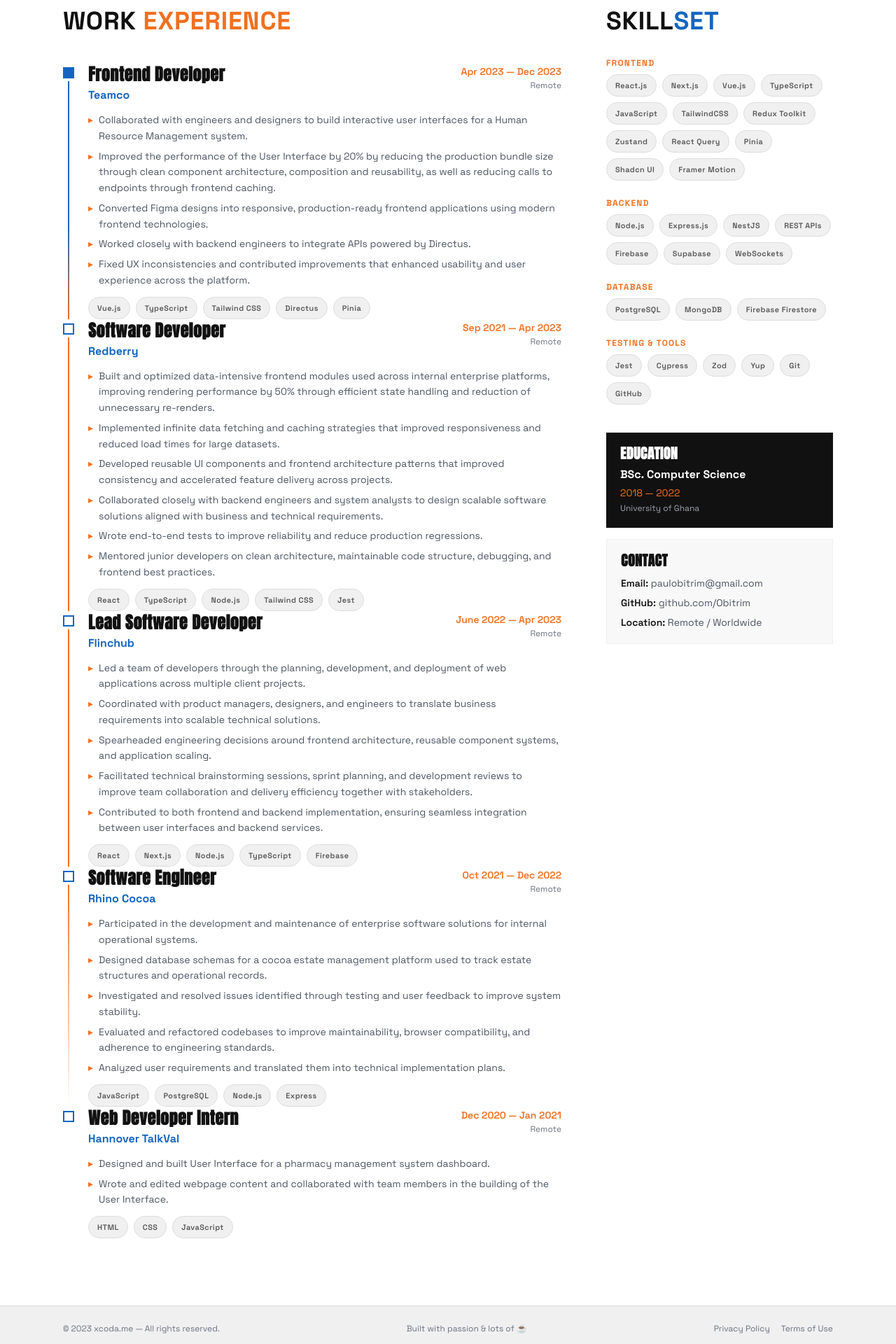
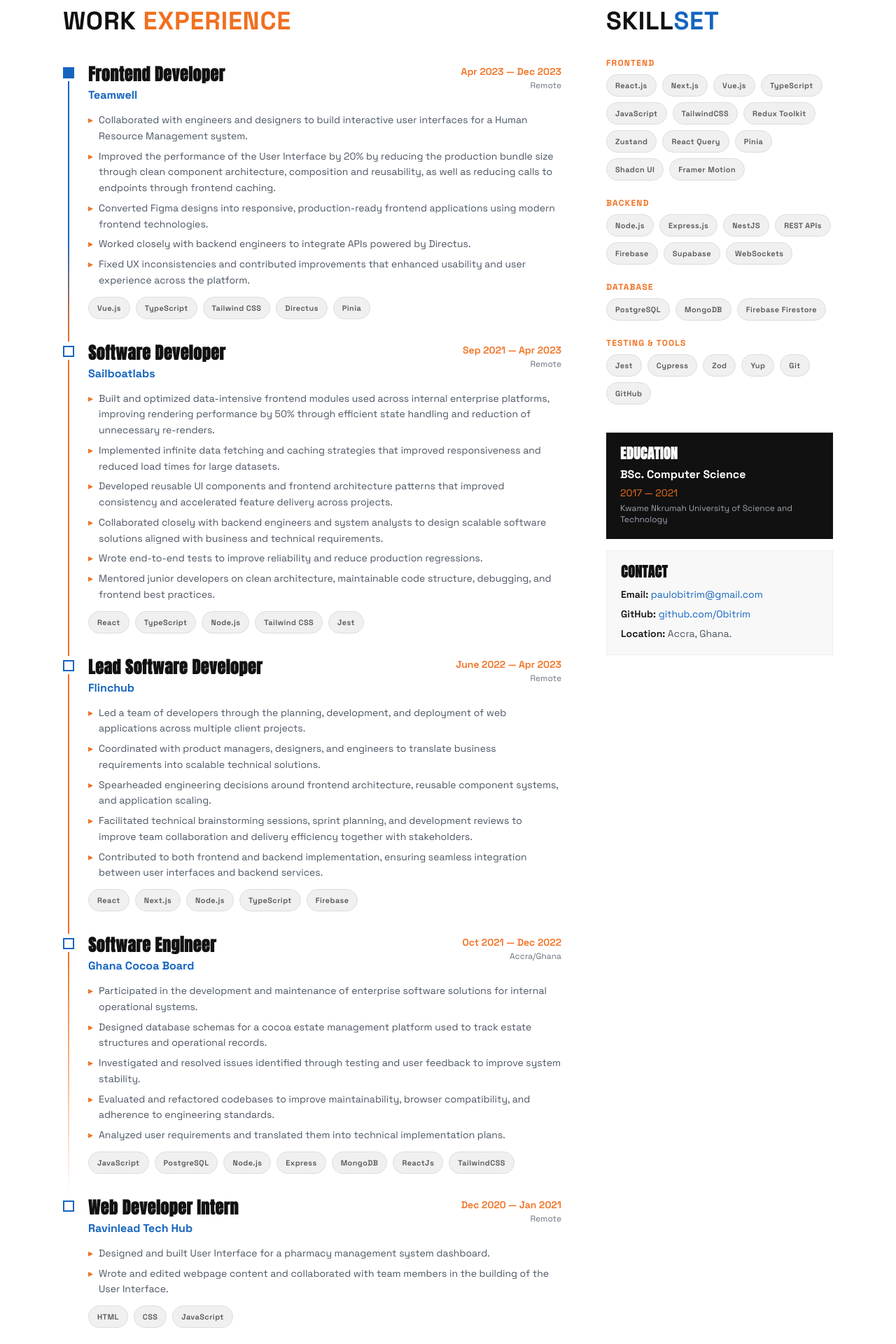
Before and after one commit to Obitrim/portfolio-2.0, a Next.js app: page /resume in a window 1280 px wide. Shown: the part 660-2580 px from the top of the page at 70% size. Built offline with nearby package versions, Linux system fonts and the light colour scheme.

Commit message:
refactor: update

```diff
--- a/src/components/v1/layout/app-footer/index.app-footer.tsx
+++ b/src/components/v1/layout/app-footer/index.app-footer.tsx
@@ -1,5 +1,3 @@
-import React from 'react';
-
 import AppContainer from '@/components/v1/hoc/container/index.container';
 
 const AppFooter = () => {
@@ -17,20 +15,6 @@
             reserved.
           </span>
           <span>Built with passion &amp; lots of ☕</span>
-          <div className='flex items-center gap-4'>
-            <a
-              href='#'
-              className='transition-colors hover:text-[var(--graffiti-blue)]'
-            >
-              Privacy Policy
-            </a>
-            <a
-              href='#'
-              className='transition-colors hover:text-[var(--graffiti-blue)]'
-            >
-              Terms of Use
-            </a>
-          </div>
         </div>
       </AppContainer>
     </footer>
--- a/src/features/landing/cta/index.cta.tsx
+++ b/src/features/landing/cta/index.cta.tsx
@@ -1,6 +1,6 @@
-import React, { useRef } from 'react';
+import { useRef } from 'react';
 import { HiMail, HiPhone } from 'react-icons/hi';
-import { ImGithub, ImLinkedin, ImTwitter } from 'react-icons/im';
+import { ImGithub, ImLinkedin } from 'react-icons/im';
 
 import clsxm from '@/lib/clsxm';
 import { useInView } from '@/hooks/useInView';
@@ -18,11 +18,11 @@
     icon: <ImGithub className='h-5 w-5' />,
     label: 'Github',
   },
-  {
-    href: 'https://twitter.com/EvangelistPau10',
-    icon: <ImTwitter className='h-5 w-5' />,
-    label: 'Twitter',
-  },
+  // {
+  //   href: 'https://twitter.com/EvangelistPau10',
+  //   icon: <ImTwitter className='h-5 w-5' />,
+  //   label: 'Twitter',
+  // },
   {
     href: 'mailto:paulobitrim@gmail.com',
     icon: <HiMail className='h-5 w-5' />,
--- a/src/features/landing/tech-stack/index.tech-stack.tsx
+++ b/src/features/landing/tech-stack/index.tech-stack.tsx
@@ -26,7 +26,7 @@
             <h2 className='font-marker text-2xl text-white md:text-3xl'>
               MY{' '}
               <span
-                className='brush-underline '
+                className='brush-underline text-marker '
                 style={{ color: 'var(--graffiti-blue)' }}
               >
                 TECH STACK
--- a/src/pages/resume.tsx
+++ b/src/pages/resume.tsx
@@ -10,7 +10,7 @@
 const experiences = [
   {
     role: 'Frontend Developer',
-    company: 'Teamco',
+    company: 'Teamwell',
     period: 'Apr 2023 — Dec 2023',
     location: 'Remote',
     points: [
@@ -24,7 +24,7 @@
   },
   {
     role: 'Software Developer',
-    company: 'Redberry',
+    company: 'Sailboatlabs',
     period: 'Sep 2021 — Apr 2023',
     location: 'Remote',
     points: [
@@ -53,9 +53,9 @@
   },
   {
     role: 'Software Engineer',
-    company: 'Rhino Cocoa',
+    company: 'Ghana Cocoa Board',
     period: 'Oct 2021 — Dec 2022',
-    location: 'Remote',
+    location: 'Accra/Ghana',
     points: [
       'Participated in the development and maintenance of enterprise software solutions for internal operational systems.',
       'Designed database schemas for a cocoa estate management platform used to track estate structures and operational records.',
@@ -63,11 +63,19 @@
       'Evaluated and refactored codebases to improve maintainability, browser compatibility, and adherence to engineering standards.',
       'Analyzed user requirements and translated them into technical implementation plans.',
     ],
-    stack: ['JavaScript', 'PostgreSQL', 'Node.js', 'Express'],
+    stack: [
+      'JavaScript',
+      'PostgreSQL',
+      'Node.js',
+      'Express',
+      'MongoDB',
+      'ReactJs',
+      'TailwindCSS',
+    ],
   },
   {
     role: 'Web Developer Intern',
-    company: 'Hannover TalkVal',
+    company: 'Ravinlead Tech Hub',
     period: 'Dec 2020 — Jan 2021',
     location: 'Remote',
     points: [
@@ -140,9 +148,9 @@
               </span>
             </h1>
             <p className='mt-4 max-w-lg text-sm leading-relaxed text-gray-600 md:text-base'>
-              Fullstack developer with 4+ years building scalable web
-              applications for startups and enterprises across the US, Ghana,
-              and beyond.
+              Fullstack developer with over half a decade years building
+              scalable web applications for startups and enterprises across
+              Ghana and beyond.
             </p>
             <div className='mt-6 flex flex-wrap gap-3'>
               <a href='/resume.pdf' download className='btn-primary'>
@@ -177,7 +185,7 @@
                     <div
                       key={exp.company}
                       className={clsxm(
-                        'flex gap-5',
+                        'flex gap-5 ',
                         isInView && 'animate-slide-up'
                       )}
                       style={{ animationDelay: `${100 + idx * 100}ms` }}
@@ -256,7 +264,7 @@
                           ))}
                         </ul>
 
-                        <div className='mt-3 flex flex-wrap gap-2'>
+                        <div className='mb-8 mt-3 flex flex-wrap gap-2'>
                           {exp.stack.map((s) => (
                             <span key={s} className='stack-chip'>
                               {s}
@@ -322,10 +330,10 @@
                     className='mt-1 text-sm'
                     style={{ color: 'var(--graffiti-orange)' }}
                   >
-                    2018 — 2022
+                    2017 — 2021
                   </p>
                   <p className='mt-1 text-xs text-gray-400'>
-                    University of Ghana
+                    Kwame Nkrumah University of Science and Technology
                   </p>
                 </div>
 
@@ -353,7 +361,13 @@
                       >
                         Email:{' '}
                       </span>
-                      paulobitrim@gmail.com
+                      <a
+                        href='mailto:paulobitrim@gmail.com'
+                        className='hover:underline'
+                        style={{ color: 'var(--graffiti-blue)' }}
+                      >
+                        paulobitrim@gmail.com
+                      </a>
                     </p>
                     <p>
                       <span
@@ -362,7 +376,15 @@
                       >
                         GitHub:{' '}
                       </span>
-                      github.com/Obitrim
+                      <a
+                        href='https://github.com/Obitrim'
+                        target='_blank'
+                        rel='noopener noreferrer'
+                        className='hover:underline'
+                        style={{ color: 'var(--graffiti-blue)' }}
+                      >
+                        github.com/Obitrim
+                      </a>
                     </p>
                     <p>
                       <span
@@ -371,7 +393,7 @@
                       >
                         Location:{' '}
                       </span>
-                      Remote / Worldwide
+                      Accra, Ghana.
                     </p>
                   </div>
                 </div>
```
